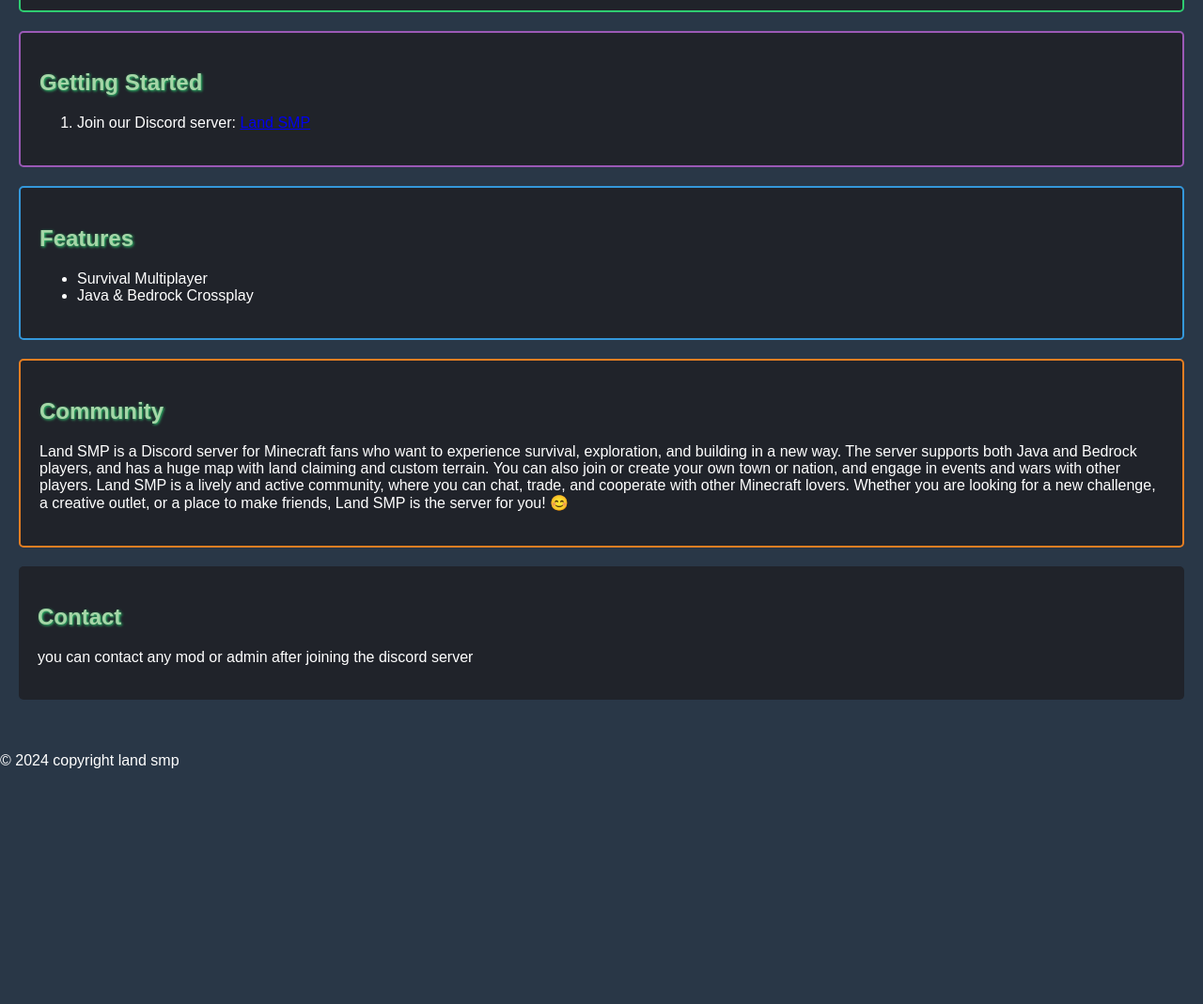
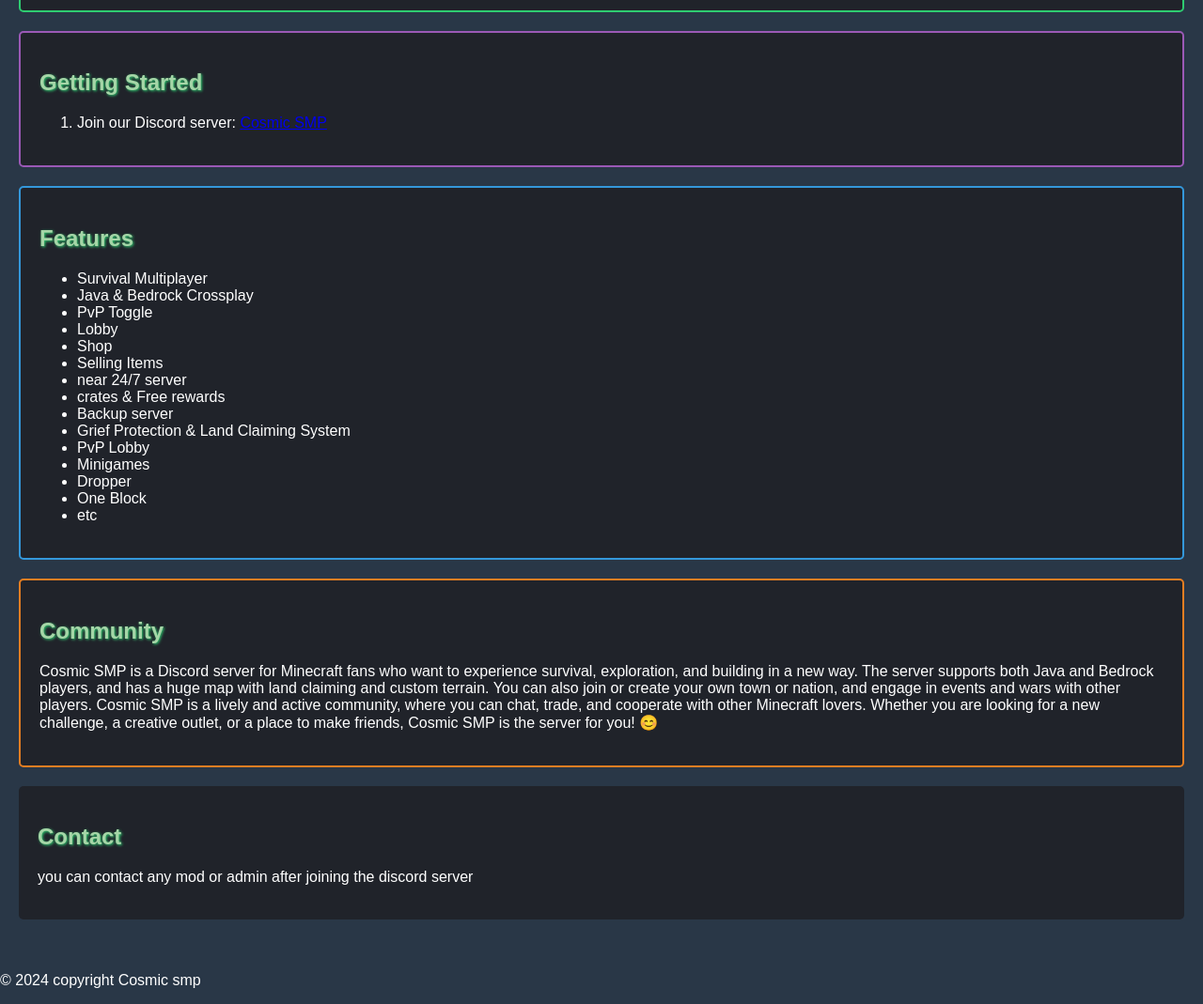
Before and after one commit to OGCodexGaming/CosmicSMP, a plain HTML site: page index.html in a window 1280 px wide. Shown: the part 640-1709 px from the top of the page at 94% size. Before the commit the page ends 1475 px from the top, so only its background shows below. Drawn offline with Linux system fonts and the light colour scheme; a script that the page names is missing.

Commit message:
Update index.html

```diff
--- a/index.html
+++ b/index.html
@@ -3,12 +3,12 @@
 <head>
     <meta charset="UTF-8">
     <meta name="viewport" content="width=device-width, initial-scale=1.0">
-    <title>Land SMP</title>
+    <title>Cosmic SMP</title>
     <link rel="stylesheet" href="style.css">
 </head>
 <body>
     <header>
-        <h1>Land SMP official site</h1>
+        <h1>Cosmic SMP official site</h1>
     </header>
 
     <main>
@@ -25,7 +25,7 @@
 
         <section id="about">
             <h2>About the Server</h2>
-            <p>Land SMP is a Discord server for Minecraft players who enjoy survival, exploration, and building. The server has a friendly and active community, where you can chat, trade, and collaborate with other players. You can also join or create your own town or nation, and participate in events and wars. Land SMP is a place where you can have fun, make friends, and express your creativity. If you are looking for a new Minecraft adventure, join Land SMP today! 😊</p>
+            <p>Cosmic SMP is a Discord server for Minecraft players who enjoy survival, exploration, and building. The server has a friendly and active community, where you can chat, trade, and collaborate with other players. You can also join or create your own town or nation, and participate in events and wars. Cosmic SMP is a place where you can have fun, make friends, and express your creativity. If you are looking for a new Minecraft adventure, join Cosmic SMP today! 😊</p>
         </section>
 
         <section id="rules">
@@ -45,7 +45,7 @@
         <section id="getting-started">
             <h2>Getting Started</h2>
             <ol>
-                <li>Join our Discord server: <a href="https://discord.gg/Eh7NZjXH6e">Land SMP</a></li>
+                <li>Join our Discord server: <a href="https://discord.gg/YRVTNBMjPZ">Cosmic SMP</a></li>
 
 
             </ol>
@@ -56,12 +56,25 @@
             <ul>
                 <li>Survival Multiplayer</li>
                 <li>Java & Bedrock Crossplay</li>
+                <li>PvP Toggle</li>
+                <li>Lobby</li>
+                <li>Shop</li>
+                <li>Selling Items</li>
+                <li>near 24/7 server</li>
+                <li>crates & Free rewards</li>
+                <li>Backup server</li>
+                <li>Grief Protection & Land Claiming System</li>
+                <li>PvP Lobby</li>
+                <li>Minigames</li>
+                <li>Dropper</li>
+                <li>One Block</li>
+                <li>etc</li>
                 </ul>
         </section>
 
         <section id="community">
             <h2>Community</h2>
-            <p>Land SMP is a Discord server for Minecraft fans who want to experience survival, exploration, and building in a new way. The server supports both Java and Bedrock players, and has a huge map with land claiming and custom terrain. You can also join or create your own town or nation, and engage in events and wars with other players. Land SMP is a lively and active community, where you can chat, trade, and cooperate with other Minecraft lovers. Whether you are looking for a new challenge, a creative outlet, or a place to make friends, Land SMP is the server for you! 😊</p>
+            <p>Cosmic SMP is a Discord server for Minecraft fans who want to experience survival, exploration, and building in a new way. The server supports both Java and Bedrock players, and has a huge map with land claiming and custom terrain. You can also join or create your own town or nation, and engage in events and wars with other players. Cosmic SMP is a lively and active community, where you can chat, trade, and cooperate with other Minecraft lovers. Whether you are looking for a new challenge, a creative outlet, or a place to make friends, Cosmic SMP is the server for you! 😊</p>
         </section>
 
         <section id="contact">
@@ -71,7 +84,7 @@
     </main>
 
     <footer>
-        <p>&copy; 2024 copyright land smp</p>
+        <p>&copy; 2024 copyright Cosmic smp</p>
     </footer>
     <script src="script.js"></script>
 </body>
```
